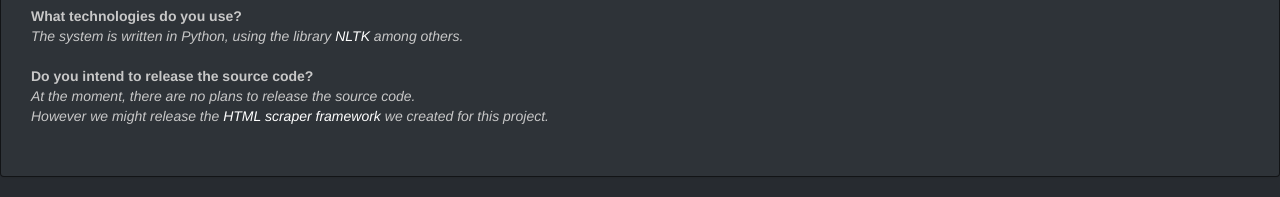
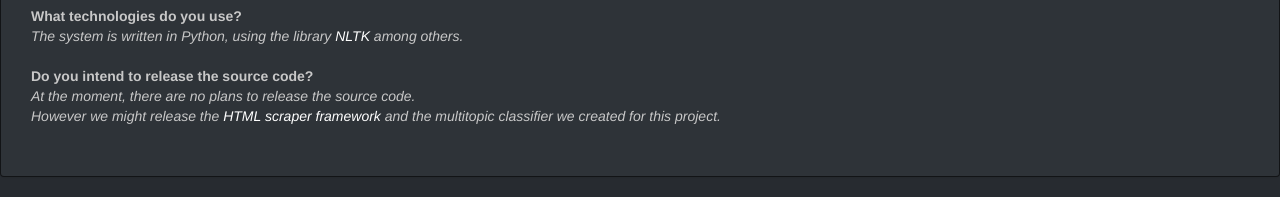
Before and after one commit to steffen-karlsson/tp, a Flask app: page / in a window 1280 px wide. Shown: the part 906-1103 px from the top of the page. Run offline with Flask 2, Linux system fonts and the light colour scheme; parts of the project's set-up code (start-up, migrations or seed data) failed here and were passed over; some libraries are stand-ins or nearby versions.

Commit message:
Changes to webpage

```diff
--- a/tp/web/views/templates/index.html
+++ b/tp/web/views/templates/index.html
@@ -64,7 +64,7 @@
           <br>
           <b>Do you intend to release the source code?</b><br>
           <i>At the moment, there are no plans to release the source code.<br>
-            However we might release the <a href="http://tp.runetm.dk/sphinx/html_parser.html">HTML scraper framework</a> we created for this project.</i><br>
+            However we might release the <a href="http://tp.runetm.dk/sphinx/html_parser.html">HTML scraper framework</a> and the multitopic classifier we created for this project.</i><br>
           <br>
         </div>
       </div>
```
